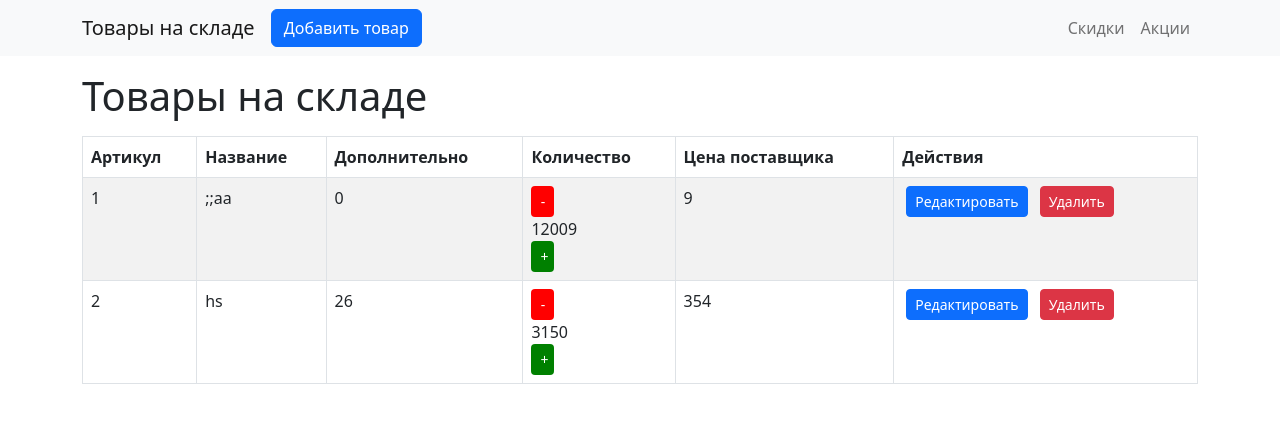
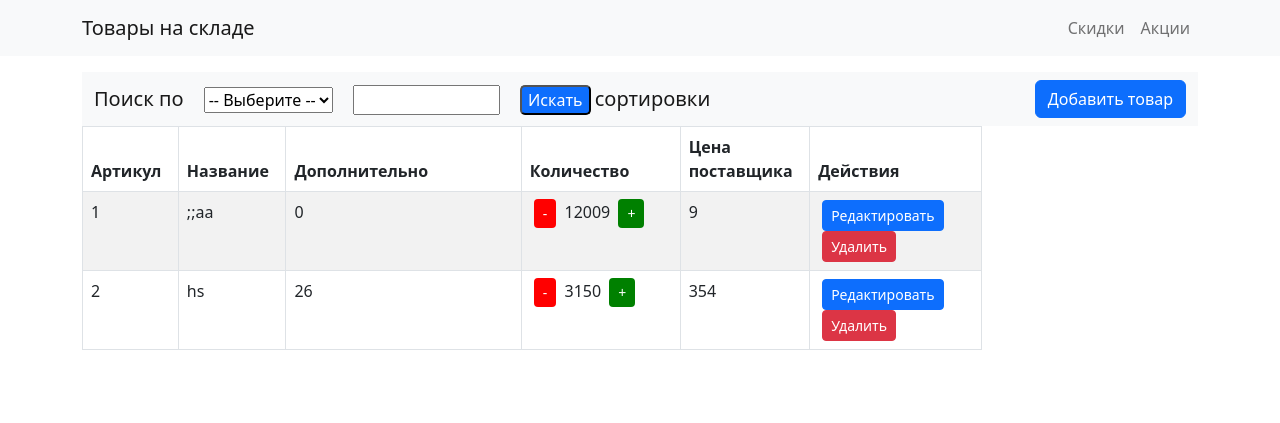
Before and after one commit to Moonsoon2020/BaseStore, a Flask app: page / in a window 1280 px wide. Shown: the top 423 px of the page. Run offline with Flask 3, Linux system fonts and the light colour scheme; data comes from the database, SQL or seed files in the repository; both versions use the stored data as it was after the commit.

Commit message:
поиск

```diff
--- a/main.py
+++ b/main.py
@@ -1,5 +1,5 @@
 from flask import Flask, request, render_template, redirect
-from dbbase import ControlBD, Praise
+from dbbase import ControlBD
 
 
 app = Flask(__name__)
@@ -9,7 +9,7 @@ app.config['SQLALCHEMY_DATABASE_URI'] = 'sqlite:///base.db'
 @app.route('/', methods=['GET'])
 def index():
     groceries = contr.get()
-    return render_template('index.html', groceries=groceries)
+    return render_template('index.html', groceries=groceries, info='')
 
 @app.route('/add', methods=['GET', 'POST'])
 def add():
@@ -28,29 +28,46 @@ def edit_product(id):
     if request.method == 'POST':
         patient.name = request.form['name']
         patient.description = request.form['description']
-        patient.count = int(request.form['count'])
+        patient.count = int(eval(request.form['count']))
         patient.price = int(request.form['price'])
         return redirect('/')
     return render_template('edit.html', product=patient)
 
 @app.route('/delete/<int:id>', methods=['POST'])
 def delete_product(id):
-    contr.del_position(id)
+    contr.del_position(id=id)
     return redirect('/')
 
-@app.route('/edit_count_add/<int:id>', methods=['POST'])
-def edit_count_add(id):
+@app.route('/edit_count/<int:id>&<int:dop>', methods=['GET', 'POST'])
+def edit_count(id, dop):
     product = contr.find(id=id)
-    product.count += 1
+    product.count += dop - 1
     contr.commit()
     return redirect('/')
-
-@app.route('/edit_count_minus/<int:id>', methods=['POST'])
-def edit_count_minus(id):
-    product = contr.find(id=id)
-    product.count -= 1
-    contr.commit()
-    return redirect('/')
+@app.route('/find/', methods=['GET', 'POST'])
+def find():
+    print(request.form['k_find'], request.form['i_find'])
+    groceries = contr.get()
+    yes = []
+    fi = request.form['i_find']
+    info = 'Нет информации'
+    for i in groceries:
+        if request.form['k_find'] == 'id' and fi in str(i.id):
+            yes.append(i)
+            info = 'Артикулу со значением '+ fi
+        elif request.form['k_find'] == 'name' and fi in str(i.name):
+            yes.append(i)
+            info = 'Названию со значением '+ fi
+        elif request.form['k_find'] == 'dep' and fi in str(i.description):
+            yes.append(i)
+            info = 'Описанию со значением '+ fi
+        elif request.form['k_find'] == 'count' and fi in str(i.count):
+            yes.append(i)
+            info = 'Количеству со значением '+ fi
+        elif request.form['k_find'] == 'prise' and fi in str(i.price):
+            yes.append(i)
+            info = 'Цене со значением '+ fi
+    return render_template('index.html', groceries=yes, info=info)
 
 if __name__ == '__main__':
     contr = ControlBD()
--- /dev/null
+++ b/static/custom.css
@@ -0,0 +1,3 @@
+.d2{
+width=10px
+}
--- a/templates/base.html
+++ b/templates/base.html
@@ -18,13 +18,8 @@
 <!-- навигация -->
 <nav class="navbar navbar-expand-lg navbar-light bg-light">
     <div class="container">
-        <a class="navbar-brand" href="#">Товары на складе</a>
-        <a href="/add" class="btn btn-primary">Добавить товар</a>
-        <button class="navbar-toggler" type="button" data-bs-toggle="collapse"
-                data-bs-target="#navbarNav" aria-controls="navbarNav"
-                aria-expanded="false" aria-label="Toggle navigation">
-            <span class="navbar-toggler-icon"></span>
-        </button>
+        <a class="navbar-brand" href="/">Товары на складе</a>
+
         <div class="collapse navbar-collapse justify-content-end"
              id="navbarNav">
             <ul class="navbar-nav">
--- a/templates/index.html
+++ b/templates/index.html
@@ -2,12 +2,55 @@
 {% block title %}Список товаров{% endblock %}
 
 {% block content %}
-<h1 class="my-3">Товары на складе</h1>
-<div class="table-responsive">
-    <table class="table table-striped table-bordered">
+
+<nav class="navbar navbar-expand-lg navbar-light bg-light">
+    <div class="container">
+        <form action="{{ url_for('find') }}" method="POST">
+            {% if info != '' %}
+            <a class="navbar-brand">Поиск по {{ info }}</a>
+            {% else %}
+            <a class="navbar-brand">Поиск по</a>
+            <select id="k_find" name="k_find">
+                <option value="">-- Выберите --</option>
+                <option value="id">Артикулу</option>
+                <option value="name">Названию</option>
+                <option value="dep">Описанию</option>
+                <option value="count">Количеству</option>
+                <option value="prise">Цене</option>
+            </select>
+            <a class="navbar-brand"> </a>
+
+            <input type="text" id="i_find" name="i_find" required minlength="1" maxlength="100" size="10"/>
+            <a class="navbar-brand"> </a>
+            <button style="background-color: #0D6EFD; color:white; display:inline; border-radius:5px; display: inline" type="submit">
+                Искать
+            </button>
+            {% endif %}
+            <a class="navbar-brand">сортировки</a>
+        </form>
+        <div class="collapse navbar-collapse justify-content-end">
+            <ul class="navbar-nav">
+                <li class="nav-item">
+                    <a href="/add" class="btn btn-primary">Добавить товар</a>
+                </li>
+            </ul>
+        </div>
+    </div>
+</nav>
+
+<div class="collapse navbar-collapse justify-content-end"
+     id="navbarNav">
+    <ul class="navbar-nav">
+        <li class="nav-item">
+            <a href="/add" class="btn btn-primary">Добавить товар</a>
+        </li>
+    </ul>
+</div>
+<div class="table-responsive" style="width:900px">
+    <table class="table table-striped table-bordered" width="100%">
         <thead class="thead-dark">
         <tr>
-            <th scope="col">Артикул</th>
+            <th scope="col" width="1px">Артикул</th>
             <th scope="col">Название</th>
             <th scope="col">Дополнительно</th>
             <th scope="col">Количество</th>
@@ -18,20 +61,20 @@
         <tbody>
         {% for product in groceries %}
         <tr>
-            <td>{{ product.id }}</td>
-            <td>{{ product.name }}</td>
-            <td>{{ product.description }}</td>
-            <td>
-                <form method="post" action="{{ url_for('edit_count_minus', id=product.id) }}" style="width:17%;height:90%px; background-color: red display:inline">
-                    <button type="submit" class="btn btn-sm" style="width:100%;height:100%px; background-color: red;color:white">-</button>
-                </form>
+            <td width="1%" height="1px">{{ product.id }}</td>
+            <td width="1%" height="1px">{{ product.name }}</td>
+            <td width="10%" height="1px">{{ product.description }}</td>
+            <td width="5%" height="1px">
+                <a href="{{ url_for('edit_count', id=product.id, dop=0) }}"
+                   style="width:17px;height:90px; background-color: red; display:inline; color:white"
+                   class="btn btn-sm mx-1">-</a>
                 {{ product.count }}
-                <form method="post" action="{{ url_for('edit_count_add', id=product.id) }}" style="width:17%;height:90%px; background-color: green display:inline">
-                    <button type="submit" class="btn btn-sm" style="width:100%;height:100%px; background-color: green;color:white">+</button>
-                </form>
+                <a href="{{ url_for('edit_count', id=product.id, dop=2) }}"
+                   style="width:17px;height:90px; background-color: green; display:inline; color:white"
+                   class="btn btn-sm mx-1">+</a>
             </td>
-            <td>{{ product.price }}</td>
-            <td>
+            <td width="1%" height="1px">{{ product.price }}</td>
+            <td width="3%" height="1px">
                 <a href="{{ url_for('edit_product', id=product.id) }}"
                    class="btn btn-sm btn-primary mx-1">Редактировать</a>
                 <form method="post" action="{{ url_for('delete_product', id=product.id) }}" style="display: inline">
```
Also changed, not shown: base.db.
